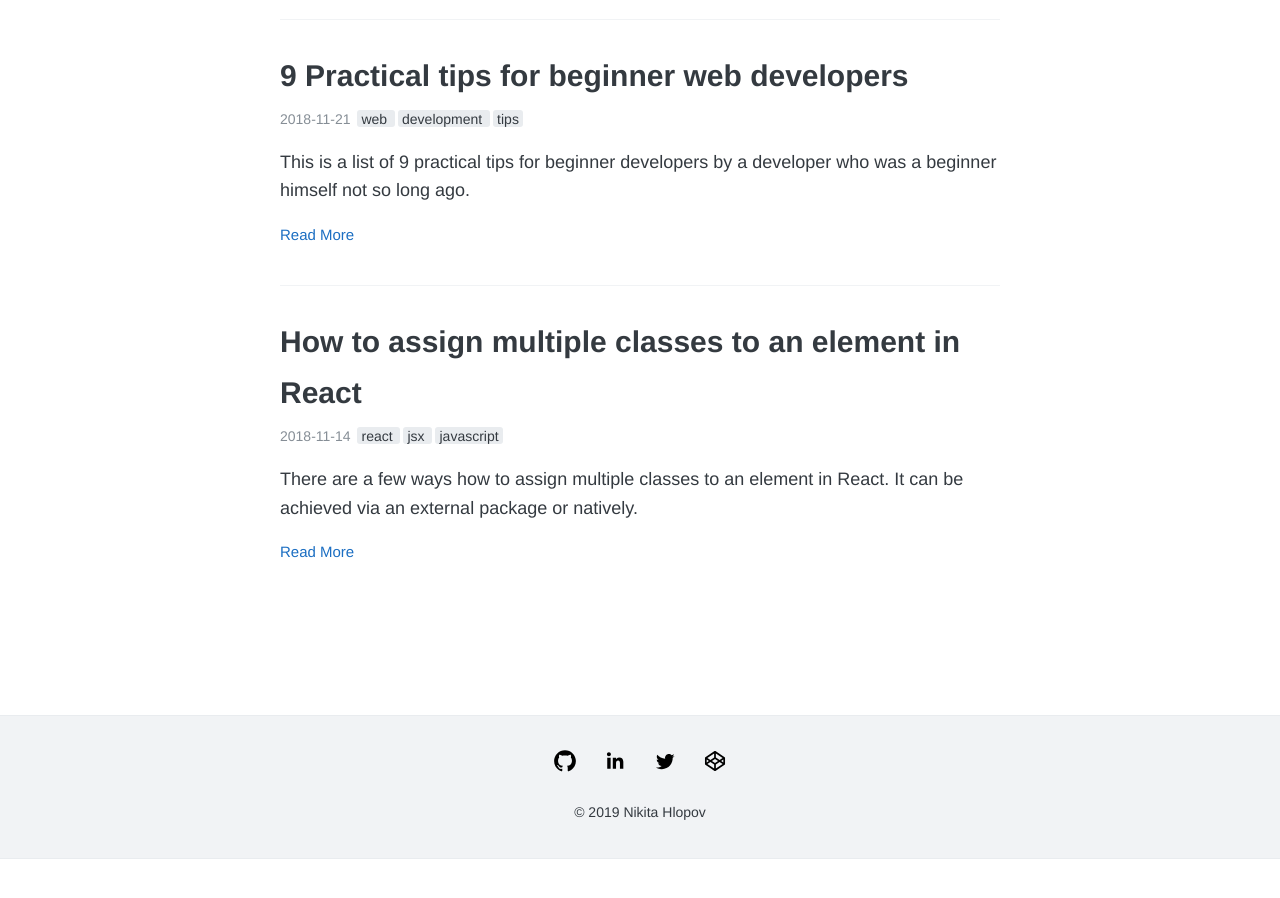
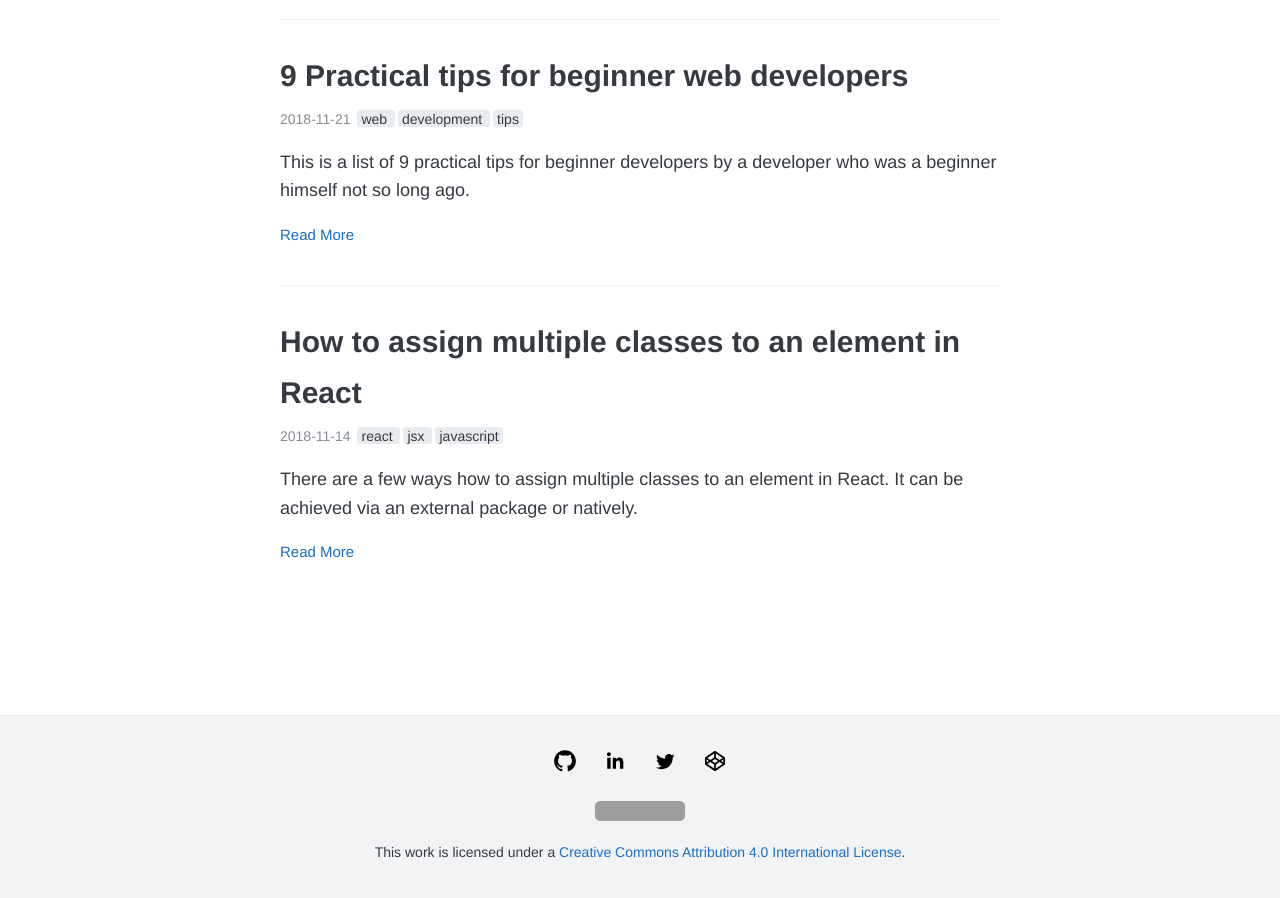
Before and after one commit to nikitahl/dev-blog, a Jekyll site: the page built from index.html, in a window 1280 px wide and 900 px high, scrolled down 1010 px. Built offline with Jekyll 4.4.1, drawn with Linux system fonts in a browser that asks for light colours; the list of posts is cut into pages by our own code; before the commit the page ends 1869 px from its top, so only the background shows below that; grey boxes are pictures that could not be loaded.

Commit message:
Add Creative Commons license

```diff
--- a/_includes/footer.html
+++ b/_includes/footer.html
@@ -1,5 +1,10 @@
 {% include svg-icons.html %}
 
 {% if site.footer-text %}
-<p>{{ site.footer-text }}</p>
+<p style="text-align: center;">
+	<a style="display: inline-block;" rel="license" href="http://creativecommons.org/licenses/by/4.0/">
+		<img alt="Creative Commons License" style="border-width:0" src="https://i.creativecommons.org/l/by/4.0/80x15.png" />
+	</a>
+	<br />This work is licensed under a <a rel="license" href="http://creativecommons.org/licenses/by/4.0/">Creative Commons Attribution 4.0 International License</a>.
+</p>
 {% endif %}
```
